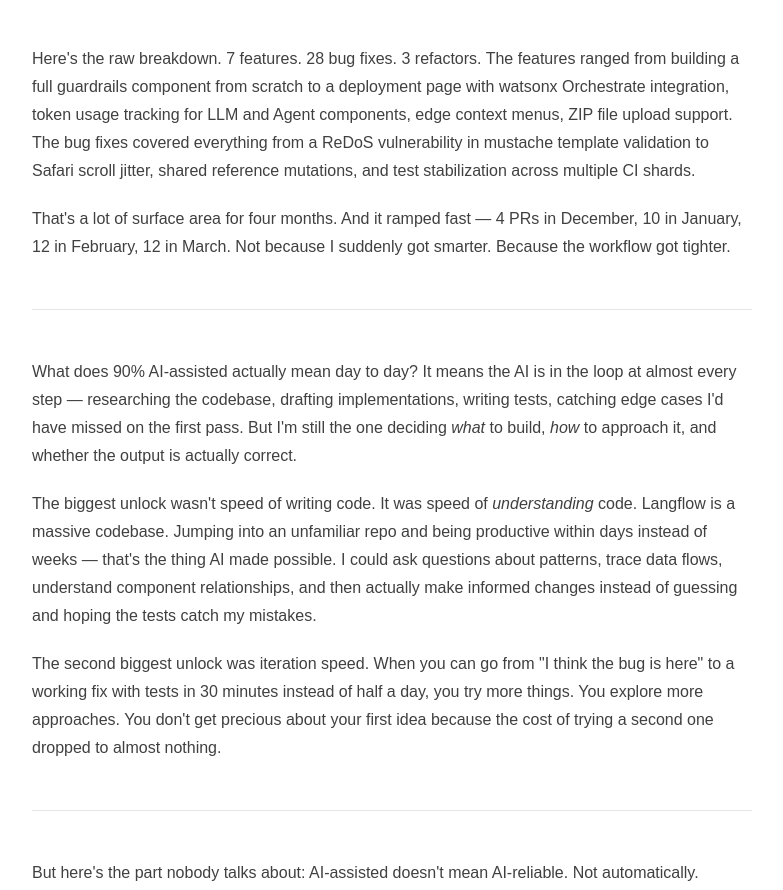
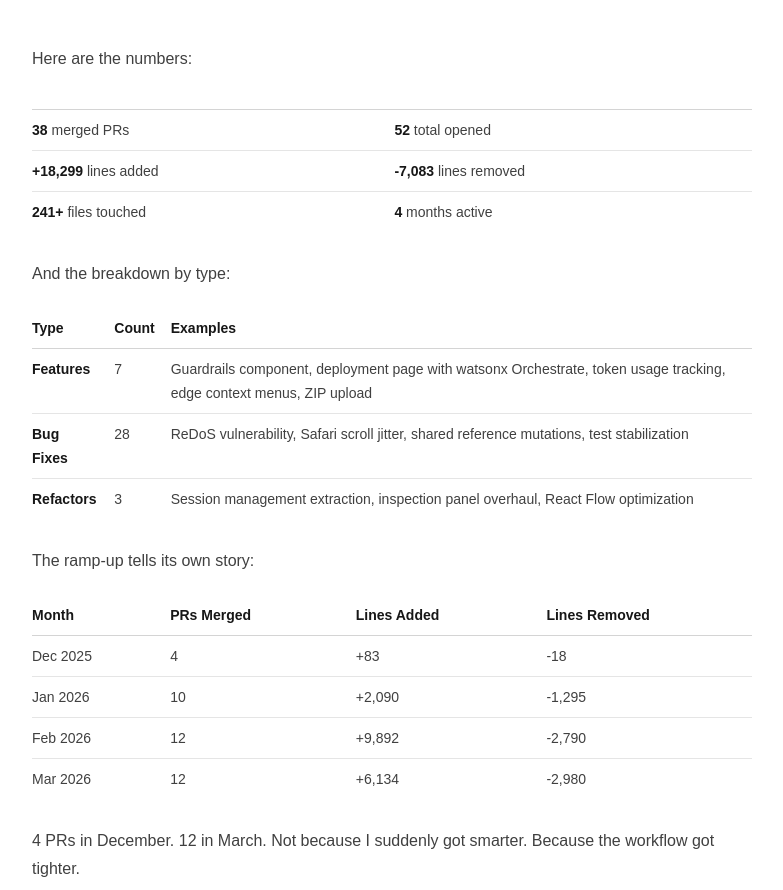
Before and after one commit to viktoravelino/viktoravelino.github.io, an Astro site: page /blog/what-90-percent-ai-assisted-looks-like-in-practice in a window 1280 px wide. Shown: the part 1082-1972 px from the top of the page, without its empty margins (248-1031 px from the left). Built offline with nearby package versions, Linux system fonts and the light colour scheme; Astro itself is replaced by a stand-in of ours.

Commit message:
feat: add stat tables to AI-assisted blog post

```diff
--- a/src/content/blog/what-90-percent-ai-assisted-looks-like-in-practice.mdx
+++ b/src/content/blog/what-90-percent-ai-assisted-looks-like-in-practice.mdx
@@ -14,9 +14,32 @@ Not "AI generated." Not "vibe coded." Assisted. There's a difference, and it mat
 
 ---
 
-Here's the raw breakdown. 7 features. 28 bug fixes. 3 refactors. The features ranged from building a full guardrails component from scratch to a deployment page with watsonx Orchestrate integration, token usage tracking for LLM and Agent components, edge context menus, ZIP file upload support. The bug fixes covered everything from a ReDoS vulnerability in mustache template validation to Safari scroll jitter, shared reference mutations, and test stabilization across multiple CI shards.
+Here are the numbers:
 
-That's a lot of surface area for four months. And it ramped fast — 4 PRs in December, 10 in January, 12 in February, 12 in March. Not because I suddenly got smarter. Because the workflow got tighter.
+| | |
+|---|---|
+| **38** merged PRs | **52** total opened |
+| **+18,299** lines added | **-7,083** lines removed |
+| **241+** files touched | **4** months active |
+
+And the breakdown by type:
+
+| Type | Count | Examples |
+|---|---|---|
+| **Features** | 7 | Guardrails component, deployment page with watsonx Orchestrate, token usage tracking, edge context menus, ZIP upload |
+| **Bug Fixes** | 28 | ReDoS vulnerability, Safari scroll jitter, shared reference mutations, test stabilization |
+| **Refactors** | 3 | Session management extraction, inspection panel overhaul, React Flow optimization |
+
+The ramp-up tells its own story:
+
+| Month | PRs Merged | Lines Added | Lines Removed |
+|---|---|---|---|
+| Dec 2025 | 4 | +83 | -18 |
+| Jan 2026 | 10 | +2,090 | -1,295 |
+| Feb 2026 | 12 | +9,892 | -2,790 |
+| Mar 2026 | 12 | +6,134 | -2,980 |
+
+4 PRs in December. 12 in March. Not because I suddenly got smarter. Because the workflow got tighter.
 
 ---
 
```
